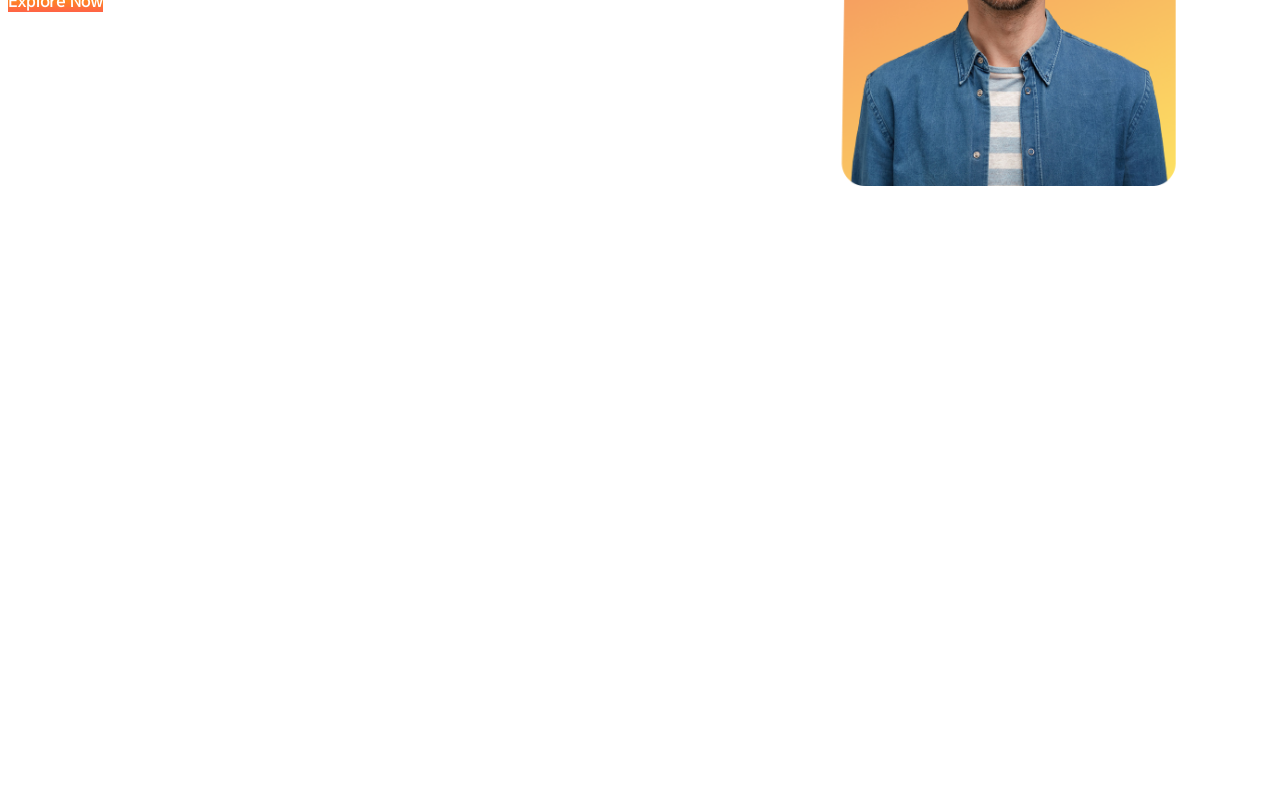
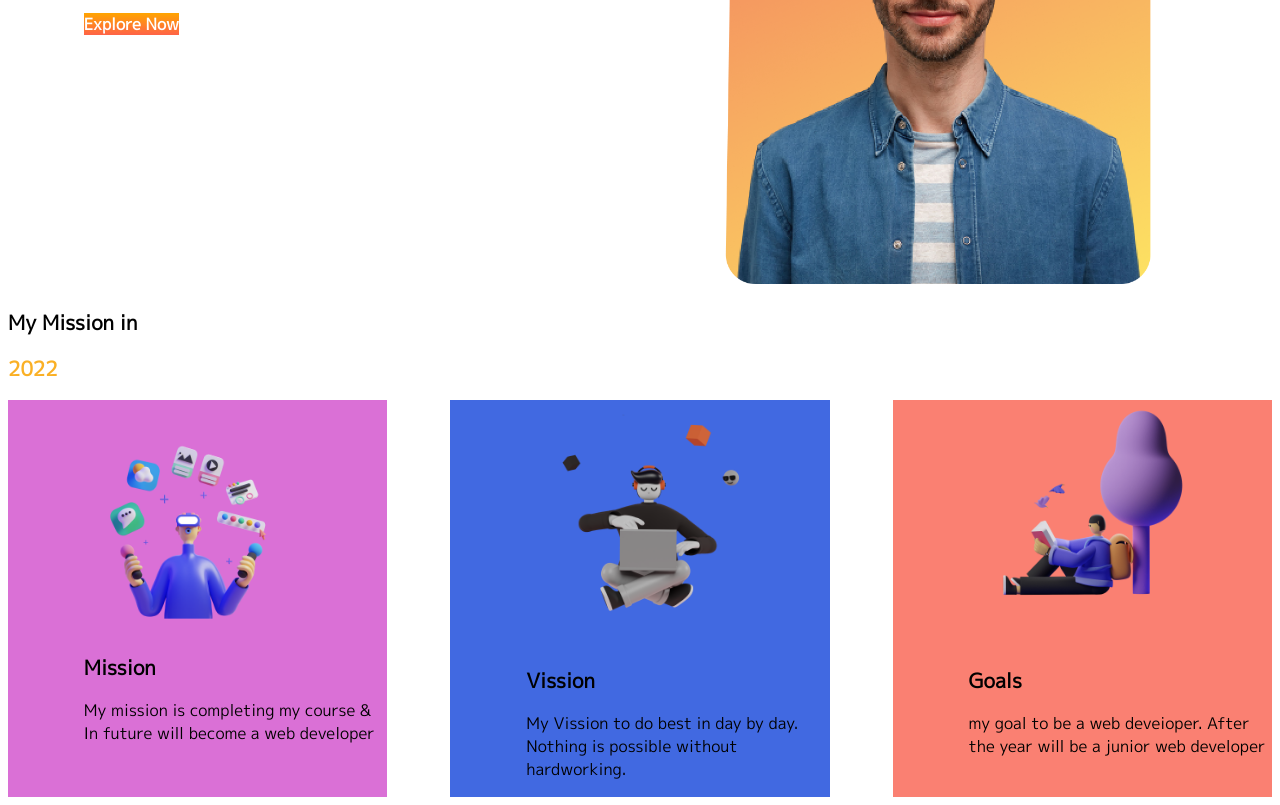
Before and after one commit to akila-niasa/mission-2022, a plain HTML site: page index.html in a window 1280 px wide. Shown: the part 190-995 px from the top of the page. Before the commit the page ends 800 px from the top, so only its background shows below. Drawn offline with Linux system fonts and the light colour scheme.

Commit message:
upper added

```diff
--- a/index.html
+++ b/index.html
@@ -11,8 +11,9 @@
     <link rel="stylesheet" href="style.css">
 </head>
 <body>
-    <section>
-        <div class="hlaf-width">
+    <section class="felxible-container">
+        <div class="half-width">
+
             <h1>Stay Focus on</h1>
             <h1 class="orange-color">mission 2022</h1>
             <p>My mission of 2022 is to be a web developer.I'll focus on my learning.Bacause without proper learning none can do their best in any platform.</p>
@@ -22,6 +23,36 @@
     <div class="half-width">
       <img src="Saved Pictures/person-1.png" alt="">
     </div>
+
+    </section>
+    <section class="2022 area">
+        <h1>My Mission in</h1>
+    <h1 class="orange-color">2022
+   </h1>
+   <div class="felxible-container">
+
+<div class="half-width main">
+    <img src="Saved Pictures/illustrator-1.png" alt="">
+    <h1>Mission </h1>
+    <p>
+        My mission is completing my course & In future will become a web developer
+    </p>
+</div>
+<div class="half-width second">
+    <img src="Saved Pictures/illustrator-2.png" alt="">
+    <h1>Vission</h1>
+    <p>
+        My Vission to do best in day by day. Nothing is possible without hardworking.
+    </p>
+</div>
+<div class="half-width third">
+    <img src="Saved Pictures/illustrator-3.png" alt="">
+    <h1>Goals</h1>
+    <p>
+        my goal to be a web deveioper. After the year will be a junior web developer
+    </p>
+</div>
+   </div>
     </section>
 </body>
 </html>
--- a/style.css
+++ b/style.css
@@ -8,10 +8,11 @@
 .orange-color{
 color: rgb(250, 176, 37);
 }
-section{
+.felxible-container{
     display: flex;
 }
 .half-width{
+
     width: 50%;
     padding-left: 6%;
 }
@@ -24,3 +25,14 @@
     font-weight: 700;
     color: white;
 }
+.main{
+   background-color: orchid;
+   margin-right: 5%;
+}
+.second{
+   background-color: royalblue;
+   margin-right: 5%;
+}
+.third{
+    background-color: salmon;
+}
```
